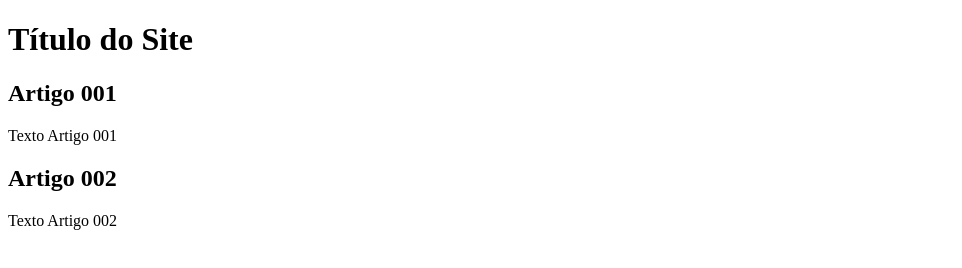
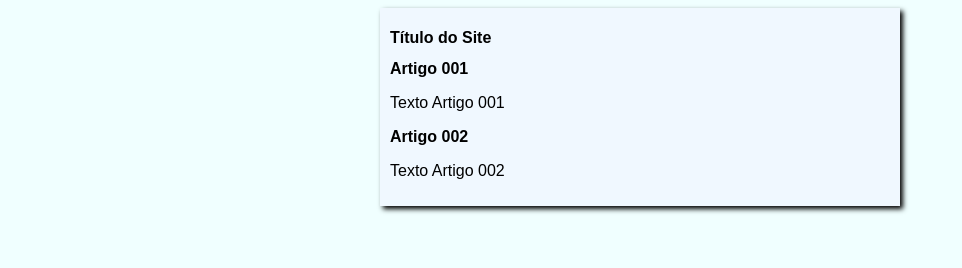
Before and after one commit to pacificodiguin/Projeto-Site, a plain HTML site: page index.html in a window 1280 px wide. Shown: the whole page, without its empty margins (0-962 px from the left). Drawn offline with Linux system fonts and the light colour scheme.

Commit message:
iniciei o design

```diff
--- /dev/null
+++ b/estilos/style.css
@@ -0,0 +1,14 @@
+*{
+    font-family: Arial, Helvetica, sans-serif;
+    font-size: 16px;
+}
+body{
+    background-color: azure;
+}
+main{
+    background-color: aliceblue;
+    width: 500px;
+    margin: auto;
+    padding: 10px;
+    box-shadow: 3px 3px 5px rgb(0, 0, 0.473);
+}
--- a/index.html
+++ b/index.html
@@ -4,6 +4,7 @@
     <meta charset="UTF-8">
     <meta name="viewport" content="width=device-width, initial-scale=1.0">
     <title>Tìtulo do Site</title>
+    <link rel="stylesheet" href="estilos/style.css">
 </head>
 <body>
     <main>
```
